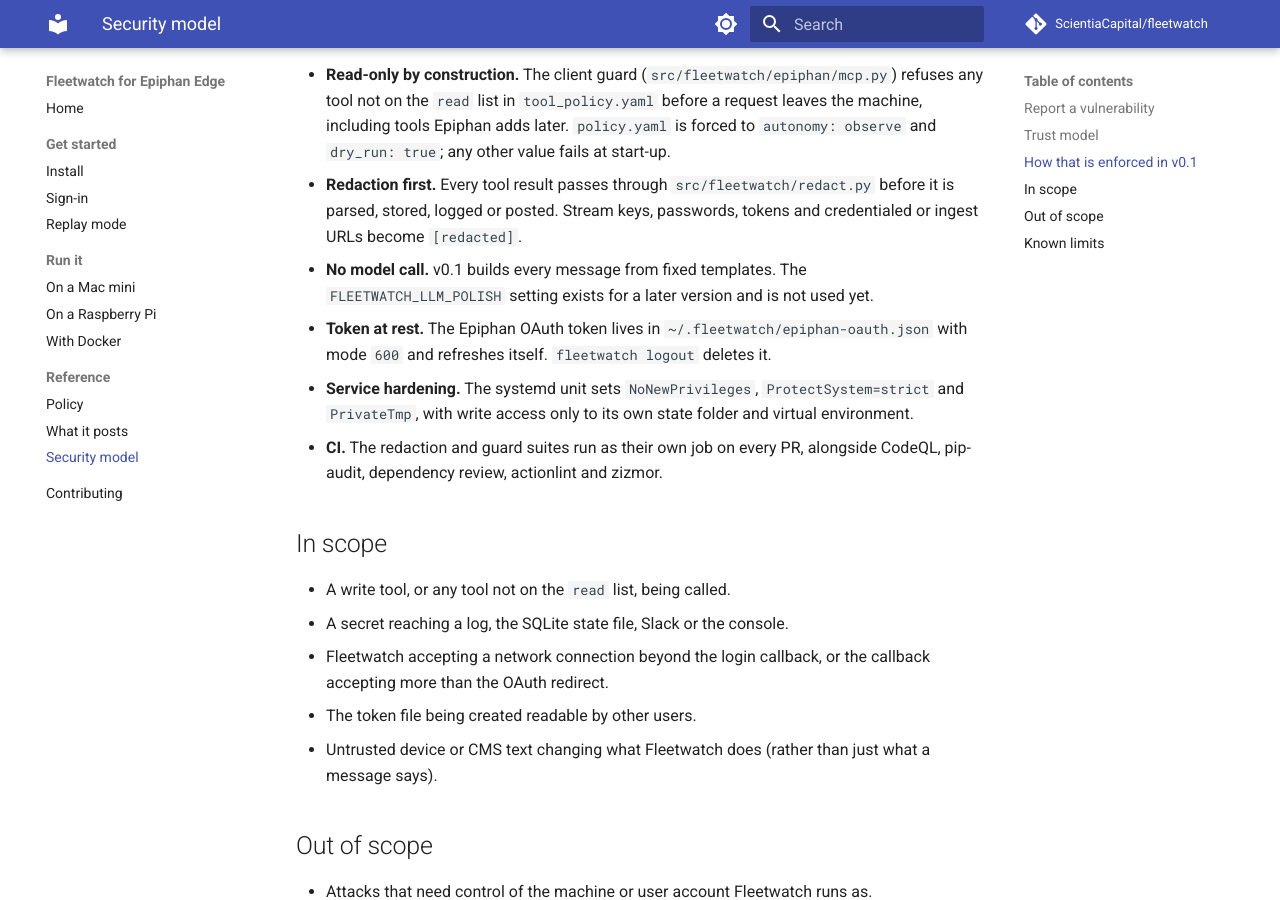
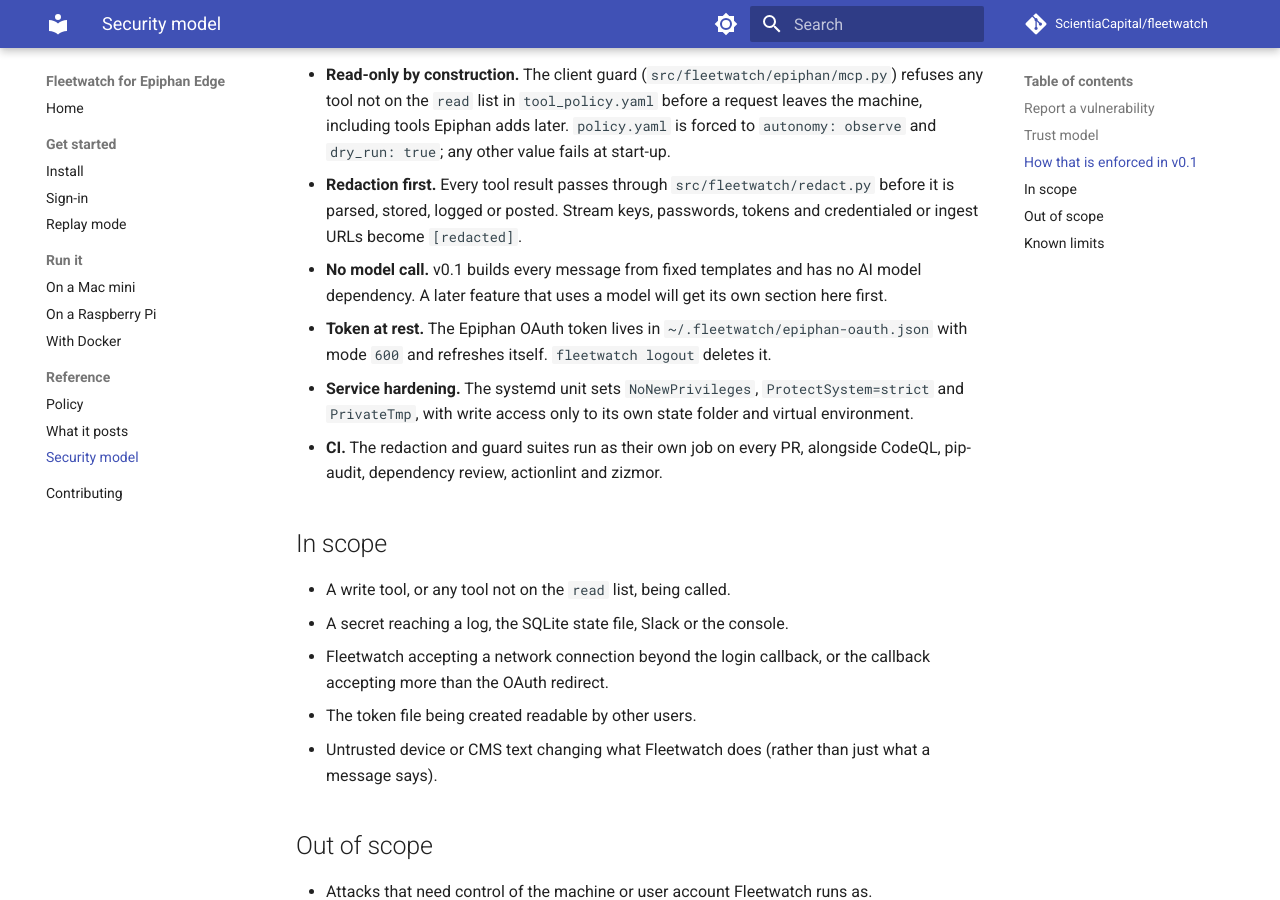
Before and after one commit to ScientiaCapital/fleetwatch, an MkDocs documentation site: the page built from docs/security.md, in a window 1280 px wide and 900 px high, scrolled down 1120 px. Built offline with MkDocs 1.6.1 and Material for MkDocs 9.7.7, drawn with Linux system fonts in a browser that asks for light colours; comment, search, counter and statistics services are not loaded.

Commit message:
chore(deps): drop the unused anthropic dependency and LLM settings (#30)
No code in v0.1 calls a model. Removes `anthropic` (and its exclusive deps
docstring-parser, jiter, sniffio) from the lock, the llm_polish / llm_model
settings, and ANTHROPIC_API_KEY / FLEETWATCH_LLM_POLISH from .env.example.
Old .env files still load: unknown settings are ignored. SECURITY.md and
CLAUDE.md now say there is no AI model dependency. Voice (#25) brings a model
back with its own security section. Closes #17.

Co-authored-by: Claude Opus 5.5 <noreply@anthropic.com>

```diff
--- a/SECURITY.md
+++ b/SECURITY.md
@@ -41,8 +41,8 @@ watch.
   `policy.yaml` is forced to `autonomy: observe` and `dry_run: true`; any other value fails at start-up.
 - **Redaction first.** Every tool result passes through `src/fleetwatch/redact.py` before it is parsed, stored,
   logged or posted. Stream keys, passwords, tokens and credentialed or ingest URLs become `[redacted]`.
-- **No model call.** v0.1 builds every message from fixed templates. The `FLEETWATCH_LLM_POLISH` setting exists
-  for a later version and is not used yet.
+- **No model call.** v0.1 builds every message from fixed templates and has no AI model dependency. A later
+  feature that uses a model will get its own section here first.
 - **Token at rest.** The Epiphan OAuth token lives in `~/.fleetwatch/epiphan-oauth.json` with mode `600` and
   refreshes itself. `fleetwatch logout` deletes it.
 - **Service hardening.** The systemd unit sets `NoNewPrivileges`, `ProtectSystem=strict` and `PrivateTmp`, with
--- a/pyproject.toml
+++ b/pyproject.toml
@@ -8,7 +8,6 @@ authors = [
 ]
 requires-python = ">=3.12"
 dependencies = [
-    "anthropic>=1.12.0",
     "httpx>=0.28.1",
     "mcp>=2.3.0",
     "pydantic-settings>=2.15.0",
```
Also changed, not shown: CLAUDE.md (+1 -2 lines), 4 other files.
